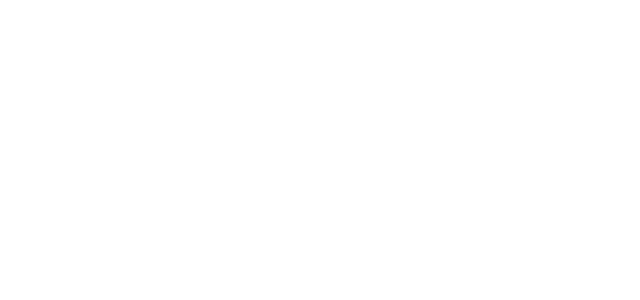
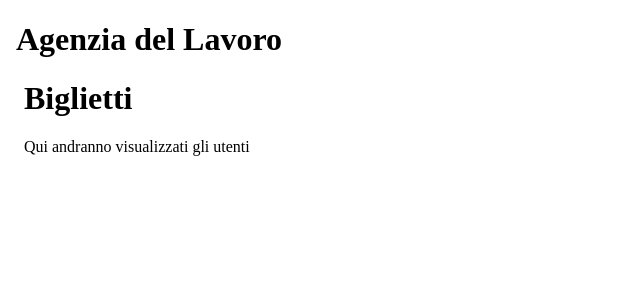
Before and after one commit to Tiberiu05/Agenzia-del-Lavoro, an Angular app: page / in a window 1280 px wide. Shown: the top 300 px of the page, without its empty margins (0-640 px from the left). Built offline with nearby package versions, Linux system fonts and the light colour scheme.

Commit message:
Aggiunta scheletro HTML

```diff
--- a/src/app/app.component.html
+++ b/src/app/app.component.html
@@ -1 +1,12 @@
-<app-biglietti></app-biglietti>
+<!DOCTYPE html>
+<html lang="en">
+<head>
+    <meta charset="UTF-8">
+    <meta name="viewport" content="width=device-width, initial-scale=1.0">
+    <title>Agenzia del Lavoro</title>
+</head>
+<body>
+    <h1>Agenzia del Lavoro</h1>
+    <app-biglietti></app-biglietti>
+</body>
+</html>
--- a/src/app/biglietti/biglietti.component.html
+++ b/src/app/biglietti/biglietti.component.html
@@ -1,6 +1,14 @@
-<div class="pagina">
+<!DOCTYPE html>
+<html lang="en">
+<head>
+    <meta charset="UTF-8">
+    <meta name="viewport" content="width=device-width, initial-scale=1.0">
+    <title>Biglietti</title>
+</head>
+<body>
+    <h1>Biglietti</h1>
     <div class="utenti">
-
+        <p>Qui andranno visualizzati gli utenti</p>
     </div>
-
-</div>
+</body>
+</html>
```
